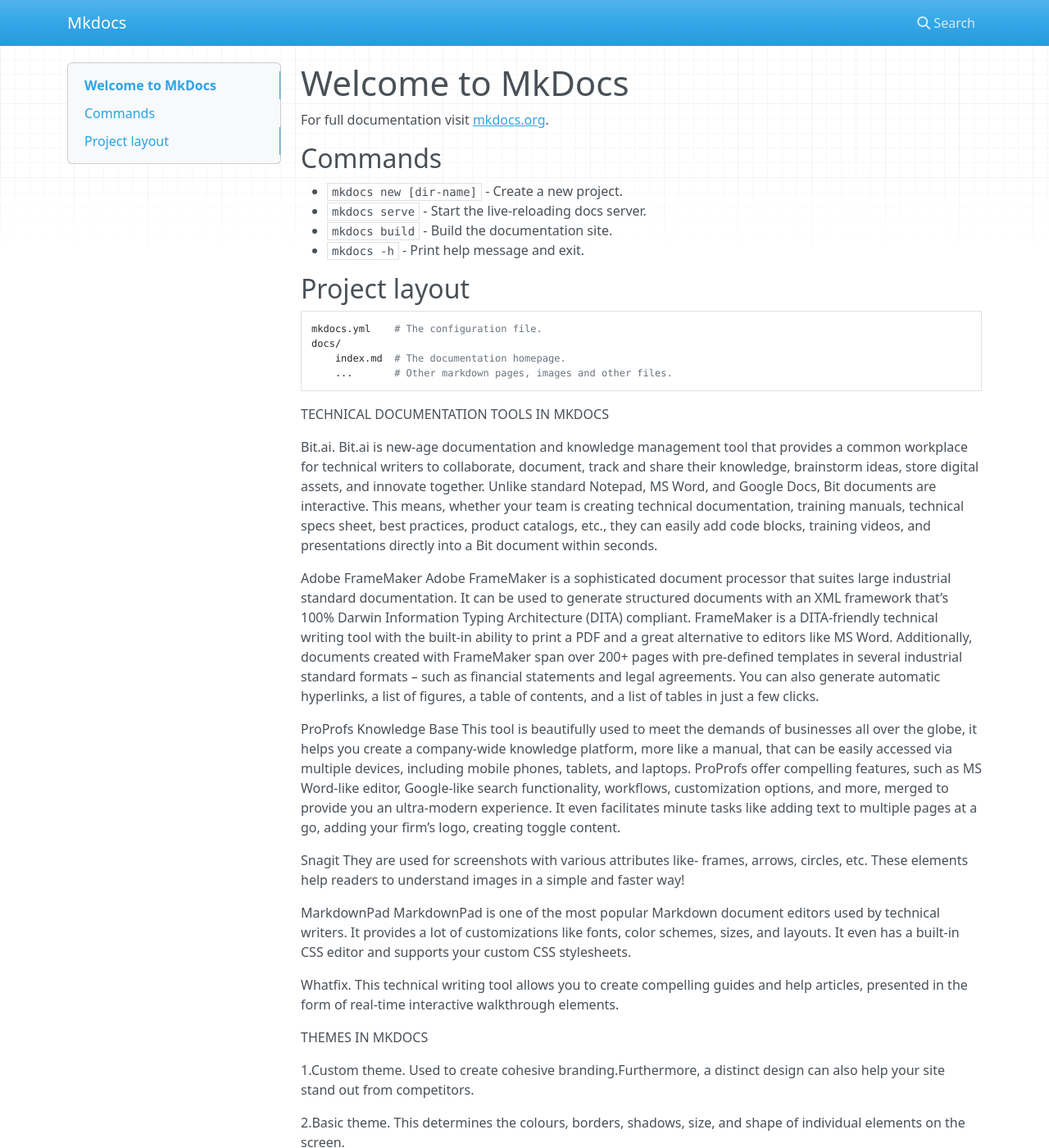
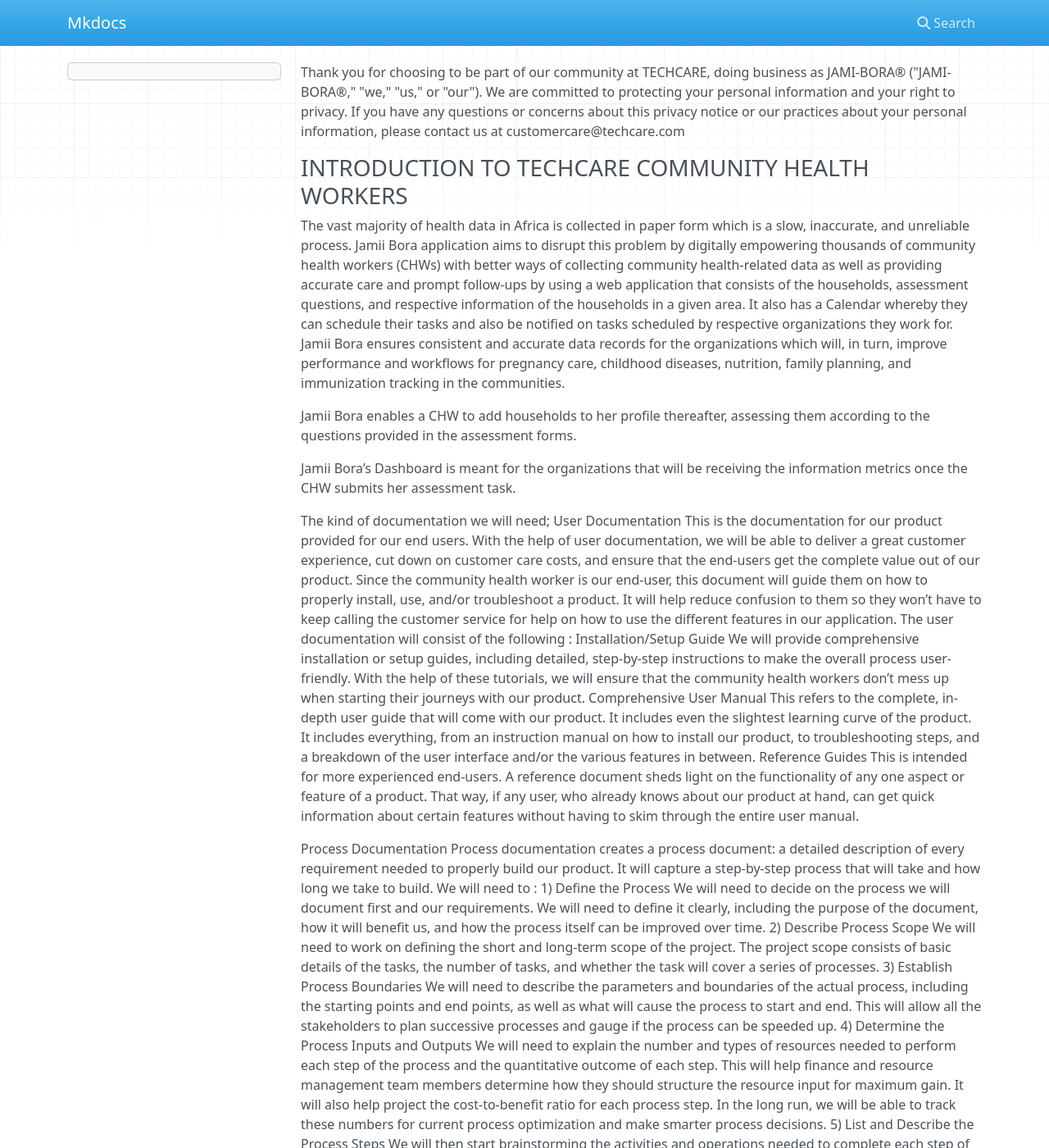
Before and after one commit to Babrakoskei/Mkdocs-technical-writing, an MkDocs documentation site: the page built from docs/index.md, in a window 1280 px wide and 1400 px high. Shown: the whole window at 82% size. Built offline with MkDocs 1.6.1, drawn with Linux system fonts in a browser that asks for light colours; nearby versions of some CDN libraries; some of the changed text lies outside the part shown.

Commit message:
documentation

```diff
--- a/docs/index.md
+++ b/docs/index.md
@@ -1,97 +1,92 @@
-# Welcome to MkDocs
 
-For full documentation visit [mkdocs.org](https://www.mkdocs.org).
+Thank you for choosing to be part of our community at TECHCARE, doing business as JAMI-BORA® ("JAMI-BORA®," "we," "us," or "our"). We are committed to protecting your personal information and your right to privacy. If you have any questions or concerns about this privacy notice or our practices about your personal information, please contact us at customercare@techcare.com
 
-## Commands
-
-* `mkdocs new [dir-name]` - Create a new project.
-* `mkdocs serve` - Start the live-reloading docs server.
-* `mkdocs build` - Build the documentation site.
-* `mkdocs -h` - Print help message and exit.
-
-## Project layout
-
-    mkdocs.yml    # The configuration file.
-    docs/
-        index.md  # The documentation homepage.
-        ...       # Other markdown pages, images and other files.
+###INTRODUCTION TO TECHCARE COMMUNITY HEALTH WORKERS
 
 
-TECHNICAL DOCUMENTATION TOOLS IN MKDOCS
+The vast majority of health data in Africa is collected in paper form which is a slow, inaccurate, and unreliable process. Jamii Bora application aims to disrupt this problem by digitally empowering thousands of community health workers (CHWs) with better ways of collecting community health-related data as well as providing accurate care and prompt follow-ups by using a web application that consists of the households, assessment questions, and respective information of the households in a given area. It also has a Calendar whereby they can schedule their tasks and also be notified on tasks scheduled by respective organizations they work for.
+Jamii Bora ensures consistent and accurate data records for the organizations which will, in turn, improve performance and workflows for pregnancy care, childhood diseases, nutrition, family planning, and immunization tracking in the communities.
 
-Bit.ai.
-Bit.ai is new-age documentation and knowledge management tool that provides a common workplace for technical writers to collaborate, document, track and share their knowledge, brainstorm ideas, store digital assets, and innovate together.
-Unlike standard Notepad, MS Word, and Google Docs, Bit documents are interactive. This means, whether your team is creating technical documentation, training manuals, technical specs sheet, best practices, product catalogs, etc., they can easily add code blocks, training videos, and presentations directly into a Bit document within seconds.
+Jamii Bora enables a CHW to add households to her profile thereafter, assessing them according to the questions provided in the assessment forms.
 
-Adobe FrameMaker
-Adobe FrameMaker is a sophisticated document processor that suites large industrial standard documentation. It can be used to generate structured documents with an XML framework that’s 100% Darwin Information Typing Architecture (DITA) compliant. FrameMaker is a DITA-friendly technical writing tool with the built-in ability to print a PDF and a great alternative to editors like MS Word.
-Additionally, documents created with FrameMaker span over 200+ pages with pre-defined templates in several industrial standard formats – such as financial statements and legal agreements. You can also generate automatic hyperlinks, a list of figures, a table of contents, and a list of tables in just a few clicks.
-
-ProProfs Knowledge Base
-This tool is beautifully used to meet the demands of businesses all over the globe, it helps you create a company-wide knowledge platform, more like a manual, that can be easily accessed via multiple devices, including mobile phones, tablets, and laptops.
-ProProfs offer compelling features, such as MS Word-like editor, Google-like search functionality, workflows, customization options, and more, merged to provide you an ultra-modern experience. It even facilitates minute tasks like adding text to multiple pages at a go, adding your firm’s logo, creating toggle content.
-
-Snagit
-They are used for  screenshots with various attributes like- frames, arrows, circles, etc. These elements help readers to understand images in a simple and faster way!
-
-MarkdownPad
-MarkdownPad is one of the most popular Markdown document editors used by technical writers. It provides a lot of customizations like fonts, color schemes, sizes, and layouts. It even has a built-in CSS editor and supports your custom CSS stylesheets.
-
-Whatfix.
-This technical writing tool allows you to create compelling guides and help articles, presented in the form of real-time interactive walkthrough elements.
-
-THEMES IN MKDOCS
-
-1.Custom theme.
-Used to create cohesive branding.Furthermore, a distinct design can also help your site stand out from competitors.
-
-2.Basic theme.
-This determines the colours, borders, shadows, size, and shape of individual elements on the screen.
+Jamii Bora’s Dashboard is meant for the organizations that will be receiving the information metrics once the CHW submits her assessment task.
 
 
-3.MkDocs Windmill.
-It helps retains the state of the menu of pages and folders across page transitions, by keeping navigation to an iframe. It also implements a versatile search, featuring term highlighting, and both a quick dropdown and a full-page option that allows the user to come back to search results
 
-4.MkDocs Alabster.
-It consist of;
-   1.extra.logo.
-Relative path to a logo image, which will appear in the upper left corner above the name of the project.
+The kind of documentation we will need;
+User Documentation
+This is the documentation for our product provided for our end users. With the help of user documentation, we will be able to deliver a great customer experience, cut down on customer care costs, and ensure that the end-users get the complete value out of our product.
+Since the community health worker is our end-user, this document will guide them on how to properly install, use, and/or troubleshoot a product. It will help reduce confusion to them so they won’t have to keep calling the customer service for help on how to use the different features in our application.
+The user documentation will consist of the following :
+Installation/Setup Guide
+We will provide comprehensive installation or setup guides, including detailed, step-by-step instructions to make the overall process user-friendly. With the help of these tutorials, we will ensure that the community health workers don’t mess up when starting their journeys with our product.
+Comprehensive User Manual
+This refers to the complete, in-depth user guide that will come with our product. It includes even the slightest learning curve of the product.
+It includes everything, from an instruction manual on how to install our product, to troubleshooting steps, and a breakdown of the user interface and/or the various features in between.
+Reference Guides
+This is intended for more experienced end-users. A reference document sheds light on the functionality of any one aspect or feature of a product. That way, if any user, who already knows about our product at hand, can get quick information about certain features without having to skim through the entire user manual.
 
-   2.extra.logo_name.
-Set to true to insert your site's project name under the logo image as text. Useful if your logo doesn't include the project name itself. Defaults to false.
 
-   3.extra.logo_title.
-Logo's title attribute has a Default: your site_name.
-   4.extra.include_toc.
-Boolean, whether to include TOC in sidebar navigation or not. Default: false.
 
-   5.extra.extra_nav_links.
-   6.extra.show_powered_by.
-Show “Powered by” message, mentioning MkDocs and this theme. Default: true.
 
-5.MkDocs Material.
-It provides extensible keyboard navigation and semantic markup including role attributes and landmarks. Modern architecture — Material for MkDocs's underlying codebase is built on top of TypeScript, RxJS, and SCSS, bringing excellent possibilities for theme extension and customization.
+Process  Documentation
+Process documentation creates a process document: a detailed description of every requirement needed to properly build our product. It will capture a step-by-step process that will take and how long we take to build.
+We will need to :
+1) Define the Process
+We will need to decide on the process we will document first and our requirements.
+We will need to define it clearly, including the purpose of the document, how it will benefit us, and how the process itself can be improved over time.
+2) Describe Process Scope
+We will need to work on defining the short and long-term scope of the project.
+The project scope consists of basic details of the tasks, the number of tasks, and whether the task will cover a  series of processes.
+3) Establish Process Boundaries
+We will need to describe the parameters and boundaries of the actual process, including the starting points and end points, as well as what will cause the process to start and end.
+This will allow all the stakeholders to plan successive processes and gauge if the process can be speeded up.
+4) Determine the Process Inputs and Outputs
+We will need to explain the number and types of resources needed to perform each step of the process and the quantitative outcome of each step.
+This will help finance and resource management team members determine how they should structure the resource input for maximum gain. It will also help project the cost-to-benefit ratio for each process step.
+In the long run, we will be able to track these numbers for current process optimization and make smarter process decisions.
+5) List and Describe the Process Steps
+We will then start brainstorming the activities and operations needed to complete each step of the process.
+This will allow the technical staff to see if the number of steps can be reduced to reach the final outcome that's already been decided.
+6) Organize Steps in a Sequence
+We will need to organize the steps into the optimal sequence to create a smooth workflow.
+We will need to consider which step follows which and come up with ways to reduce the gap between each step if you can by implementing more efficient activities.
+We will need to identify which steps logically follow each other and which go together.
+7) List the Stakeholders
+We will need to describe all the members involved in the process (and process documentation) and define their roles in the process and mention their official titles, as well as their individual progress. We will need to make sure to clarify each person’s roles.
+8) Visualize the Full Process
+This will create a mental flowchart of the process, as well as improve the readability and clarity of the entire process for everyone involved.
+9) Clarify Process Flow Exceptions
+Keeping future process modifications in mind, it’s important to mention any and all steps that might be exceptions to the ones listed in the documentation.
+This is a future-proofing method that opens the process up to streamlining in the future. If a new tech product or automation measure comes up, process owners need to be able to implement that into the process without causing extensive revisions.
+11) Test and Review the Process
+This will bring together all the stakeholders and review the documentation set. We will make the process map open to suggestions and critique and look for any missing steps, miscalculations, any steps out of order, or general errors. Once the process is finalized, test out the process and check if anything is missing, or if it’s consuming more resources than necessary.
+Product Documentation
+We provide services to you via our PWA(Progressive web application) which can be accessed on any gadget. (Mobile phone, laptop, or Ipad). Our product will help you
+Our product enables you(The community health worker registered with us) to do the following;
+Register a new household among your household list.
+Edit the information on the
 
-MKDOCS SYNTAX.
 
-1.File layout.
-Your documentation source should be written as regular Markdown files,and placed in the documentation directory. By default, this directory will be named docs and will exist at the top level of your project, alongside the mkdocs.yml configuration file.
+Why do we need product documentation?
+We need to provide a help center to our users who are using our product.
+The product documentation will help the users to know how to use some features that could be complicated to use.
 
-2.Index pages
-When a directory is requested, by default, most web servers will return an index file  contained within that directory if one exists. For that reason, the homepage in all of the examples above has been named index.md, which MkDocs will render to index.html when building the site.
+System Documentation
 
-3.Configure Pages and Navigation
-The nav configuration setting in your mkdocs.yml file defines which pages are included in the global site navigation menu as well as the structure of that menu. If not provided, the navigation will be automatically created by discovering all the Markdown files in the documentation directory.
 
-4.Writing with Markdown
-MkDocs pages must be authored in Markdown, a lightweight markup language which results in easy-to-read, easy-to-write plain text documents that can be converted to valid HTML documents in a predictable manner.
+Our system comprises households and assessments forms that will be a guide to collecting the data. There is the login interface where the CHWs provide their mobile numbers and passwords to get started.
 
-5.Internal links
-MkDocs allows you to interlink your documentation by using regular Markdown links.
 
-6.Linking to images and media.
-As well as the Markdown source files, you can also include other file types in your documentation, which will be copied across when generating your documentation site.
+The household assessments are as follows;
 
-py
-import this
-print("Please document syntax highlighting in mkdocs")
+Pregnancy assessment  - Jamii Boras enables CHWs to register pregnant mothers and assess risk factors to referral cases in need of immediate referral or follow-up. CHWs get daily task lists to follow up with mothers, updated on the follow-up profile interface. This allows personalization of care and ensures each mother receives an appropriate number of visits.
+Family-Planning Assessment:  The application captures the family-planning status of every woman of reproductive age and facilitates a guided discussion for counseling. The app helps guide personalized referrals and tracks referrals to family-planning clinics.
+
+Children assessments- Children are assessed and the main information collected will be based on immunization and child-related diseases. The assessments are taken to pinpoint immunized,under-immunized and mon-immunized children. CHWs will receive reminders until the child is up-to-date on all immunizations and referrals made to specific facilities for further medication if needed.
+
+Referrals - The application enables CHWs to refer patients to specific facilities in case their conditions can not be managed at home. The organization gets an alert about the referrals. Thereafter the patient's profile is updated to the follow-up interface for the CHW to keep in contact with them.
+
+Follow-ups. - The follow-up interface consists of the patients who were referred or whose conditions need a close follow-up.
+
+Calendar - The Calendar is to enable the CHWs to schedule tasks and also get notified whenever the organizations schedule general tasks such as action days.
```
Also changed, not shown: site/index.html, site/search/search_index.json, 2 other files.
